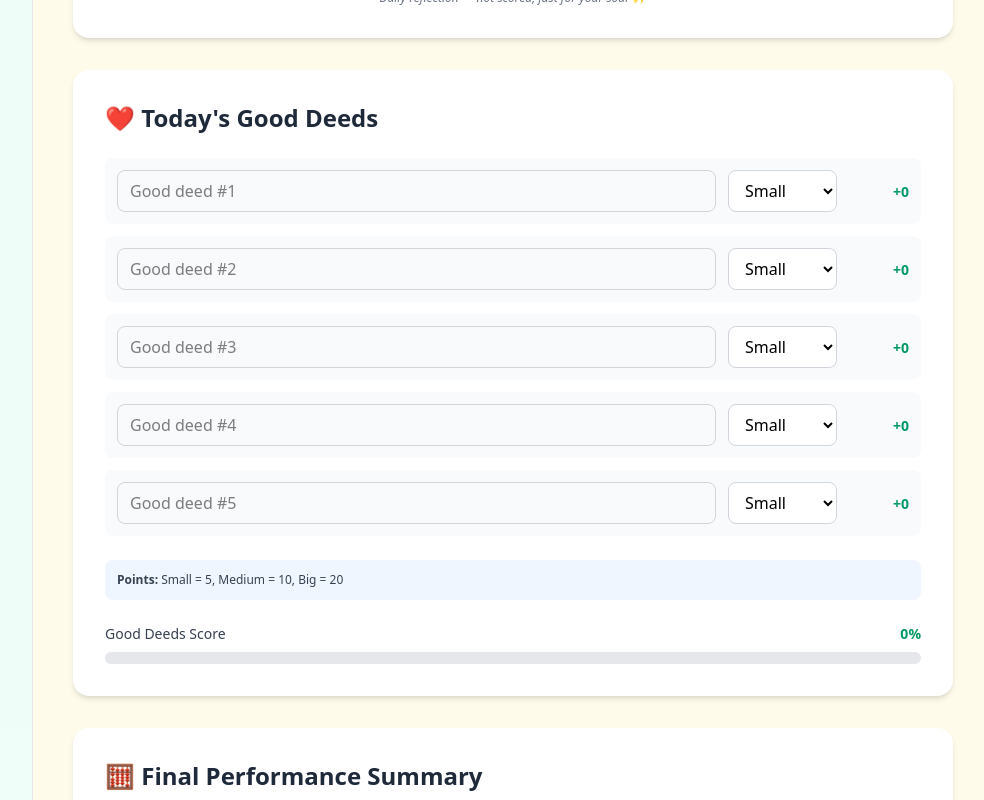
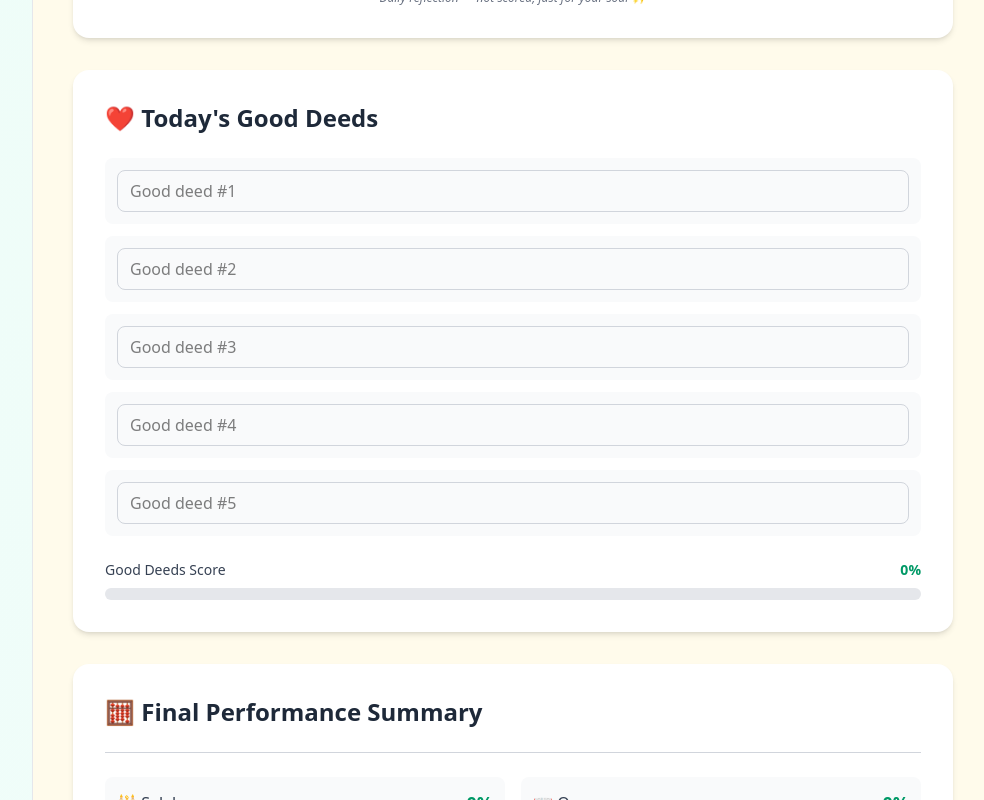
Before and after one commit to AzharAliCodes/ramazan_sepeical, a React (Vite) app: page / in a window 1280 px wide. Shown: the part 2402-3202 px from the top of the page, without its empty margins (287-1271 px from the left). Built offline with nearby package versions, Linux system fonts and the light colour scheme.

Commit message:
good dead section corrected

```diff
--- a/src/components/DhikrCard.jsx
+++ b/src/components/DhikrCard.jsx
@@ -18,7 +18,7 @@ const DhikrCard = ({ dhikr, onChange }) => {
   const dhikrItems = [
     { name: 'subhanallah', label: 'Subhanallah (300+)' },
     { name: 'alhamdulillah', label: 'Alhamdulillah (300+)' },
-    { name: 'allahuAkbar', label: 'Allahu Akbar (3000+)' }
+    { name: 'allahuAkbar', label: 'Allahu Akbar (300+)' }
   ];
 
   return (
--- a/src/components/GoodDeedsCard.jsx
+++ b/src/components/GoodDeedsCard.jsx
@@ -1,18 +1,13 @@
 import React from 'react';
-import { calculateGoodDeedsScore, DEED_POINTS } from '../utils/scoring';
+import { calculateGoodDeedsScore } from '../utils/scoring';
 
 const GoodDeedsCard = ({ goodDeeds, onChange }) => {
   const score = calculateGoodDeedsScore(goodDeeds);
 
-  const handleDeedChange = (index, field, value) => {
+  const handleDeedChange = (index, value) => {
     const newDeeds = [...goodDeeds];
-    newDeeds[index] = { ...newDeeds[index], [field]: value };
+    newDeeds[index] = value;
     onChange(newDeeds);
-  };
-
-  const calculatePoints = (deed) => {
-    if (!deed.description) return 0;
-    return DEED_POINTS[deed.size] || 0;
   };
 
   const getProgressColor = () => {
@@ -29,41 +24,16 @@ const GoodDeedsCard = ({ goodDeeds, onChange }) => {
 
       <div className="space-y-2 md:space-y-3 mb-4 md:mb-6">
         {goodDeeds.map((deed, index) => (
-          <div key={index} className="flex flex-col sm:flex-row items-start sm:items-center gap-2 md:gap-3 p-2 md:p-3 bg-gray-50 rounded-lg">
+          <div key={index} className="p-2 md:p-3 bg-gray-50 rounded-lg">
             <input
               type="text"
-              value={deed.description}
-              onChange={(e) => handleDeedChange(index, 'description', e.target.value)}
-              className="flex-1 w-full px-3 py-2 border border-gray-300 rounded-lg focus:ring-2 focus:ring-emerald-500 focus:border-emerald-500 text-sm md:text-base"
+              value={deed}
+              onChange={(e) => handleDeedChange(index, e.target.value)}
+              className="w-full px-3 py-2 border border-gray-300 rounded-lg focus:ring-2 focus:ring-emerald-500 focus:border-emerald-500 text-sm md:text-base"
               placeholder={`Good deed #${index + 1}`}
             />
-
-            <div className="flex items-center gap-2 md:gap-3 w-full sm:w-auto">
-              <select
-                value={deed.size}
-                onChange={(e) => handleDeedChange(index, 'size', e.target.value)}
-                className="flex-1 sm:flex-none px-3 py-2 border border-gray-300 rounded-lg focus:ring-2 focus:ring-emerald-500 focus:border-emerald-500 bg-white cursor-pointer text-sm md:text-base"
-              >
-                <option value="small">Small</option>
-                <option value="medium">Medium</option>
-                <option value="big">Big</option>
-              </select>
-
-              <div className="min-w-[60px] text-right">
-                <span className="text-sm font-bold text-emerald-600">
-                  +{calculatePoints(deed)}
-                </span>
-              </div>
-            </div>
           </div>
         ))}
-      </div>
-
-      {/* Points Guide */}
-      <div className="mb-6 p-3 bg-blue-50 rounded-lg">
-        <p className="text-xs text-gray-700">
-          <span className="font-semibold">Points:</span> Small = 5, Medium = 10, Big = 20
-        </p>
       </div>
 
       {/* Progress Bar */}
--- a/src/utils/scoring.js
+++ b/src/utils/scoring.js
@@ -85,11 +85,12 @@ export const calculateDisciplineScore = (screenTime) => {
 // Calculate Good Deeds score (0-100%)
 export const calculateGoodDeedsScore = (goodDeeds) => {
   const totalPoints = goodDeeds.reduce((sum, deed) => {
-    if (!deed.description) return sum;
-    return sum + (DEED_POINTS[deed.size] || 0);
+    // Each good deed with content = 20 points
+    if (deed && deed.trim()) return sum + 20;
+    return sum;
   }, 0);
 
-  // Max possible: 5 big deeds = 100 points
+  // Max possible: 5 deeds = 100 points
   return Math.min((totalPoints / 100) * 100, 100);
 };
 
--- a/src/utils/storage.js
+++ b/src/utils/storage.js
@@ -29,13 +29,7 @@ export const getEmptyDayData = () => ({
     screenTime: 0
   },
   gratitude: ['', '', ''],
-  goodDeeds: [
-    { description: '', size: 'small' },
-    { description: '', size: 'small' },
-    { description: '', size: 'small' },
-    { description: '', size: 'small' },
-    { description: '', size: 'small' }
-  ]
+  goodDeeds: ['', '', '', '', '']
 });
 
 // Initialize storage structure
@@ -59,7 +53,26 @@ export const loadData = () => {
     if (!stored) {
       return initializeStorage();
     }
-    return JSON.parse(stored);
+
+    const data = JSON.parse(stored);
+
+    // Migrate old good deeds format (objects) to new format (strings)
+    if (data.days) {
+      Object.keys(data.days).forEach(dayKey => {
+        const day = data.days[dayKey];
+        if (day.goodDeeds && day.goodDeeds.length > 0) {
+          // Check if old format (object with description field)
+          if (typeof day.goodDeeds[0] === 'object' && day.goodDeeds[0].description !== undefined) {
+            // Migrate to new format (simple strings)
+            day.goodDeeds = day.goodDeeds.map(deed => deed.description || '');
+          }
+        }
+      });
+      // Save migrated data
+      saveData(data);
+    }
+
+    return data;
   } catch (error) {
     console.error('Error loading data:', error);
     return initializeStorage();
```
